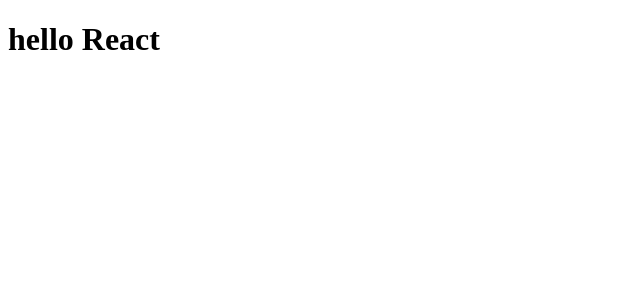
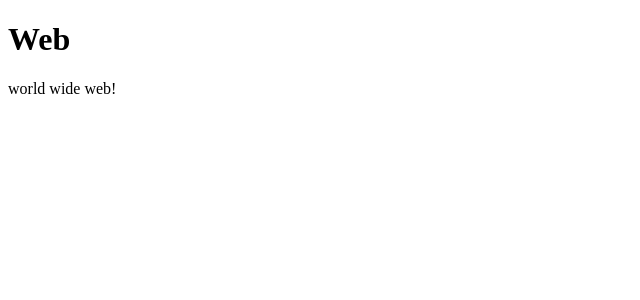
Before and after one commit to zmfpdl64/LearningReact, a React (Create React App) app in the folder react-app/: page / in a window 1280 px wide. Shown: the top 300 px of the page, without its empty margins (0-640 px from the left). Built offline with nearby package versions, Linux system fonts and the light colour scheme.

Commit message:
header에 들어갈 내용 Component화

```diff
--- a/react-app/src/App.js
+++ b/react-app/src/App.js
@@ -1,13 +1,24 @@
-// import logo from './logo.svg';
-// import './App.css';
 import React, { Component } from 'react';
 import './App.css';
+
+class Subject extends Component {
+  render() {
+    return (
+      <header>
+        <h1>Web</h1>
+        world wide web!
+    </header>
+    );
+  }
+}
+
+
 
 class App extends Component {
   render() {
     return (
       <div className="App">
-        <h1>hello React</h1>
+        <Subject></Subject>
       </div>
     );
   }
```
Also changed, not shown: 1 other file (tests, documents, lock files or other folders).
